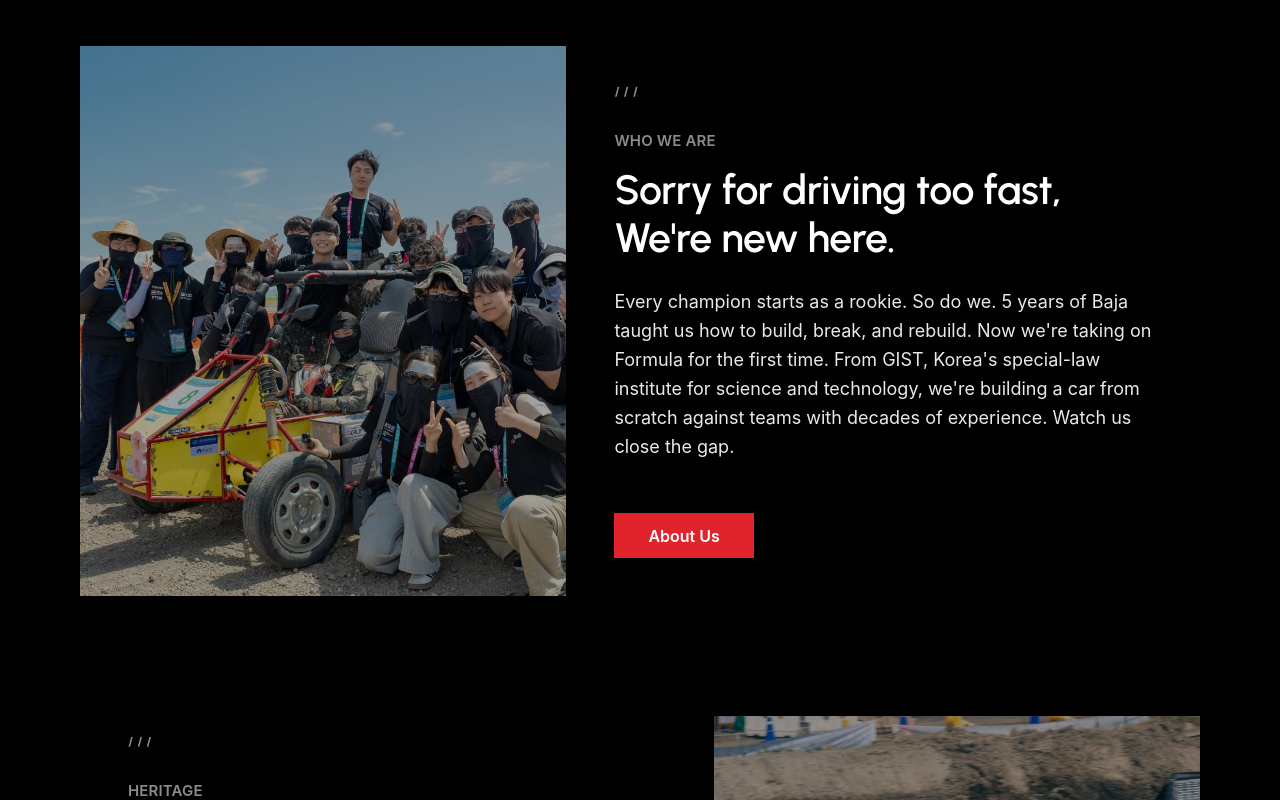
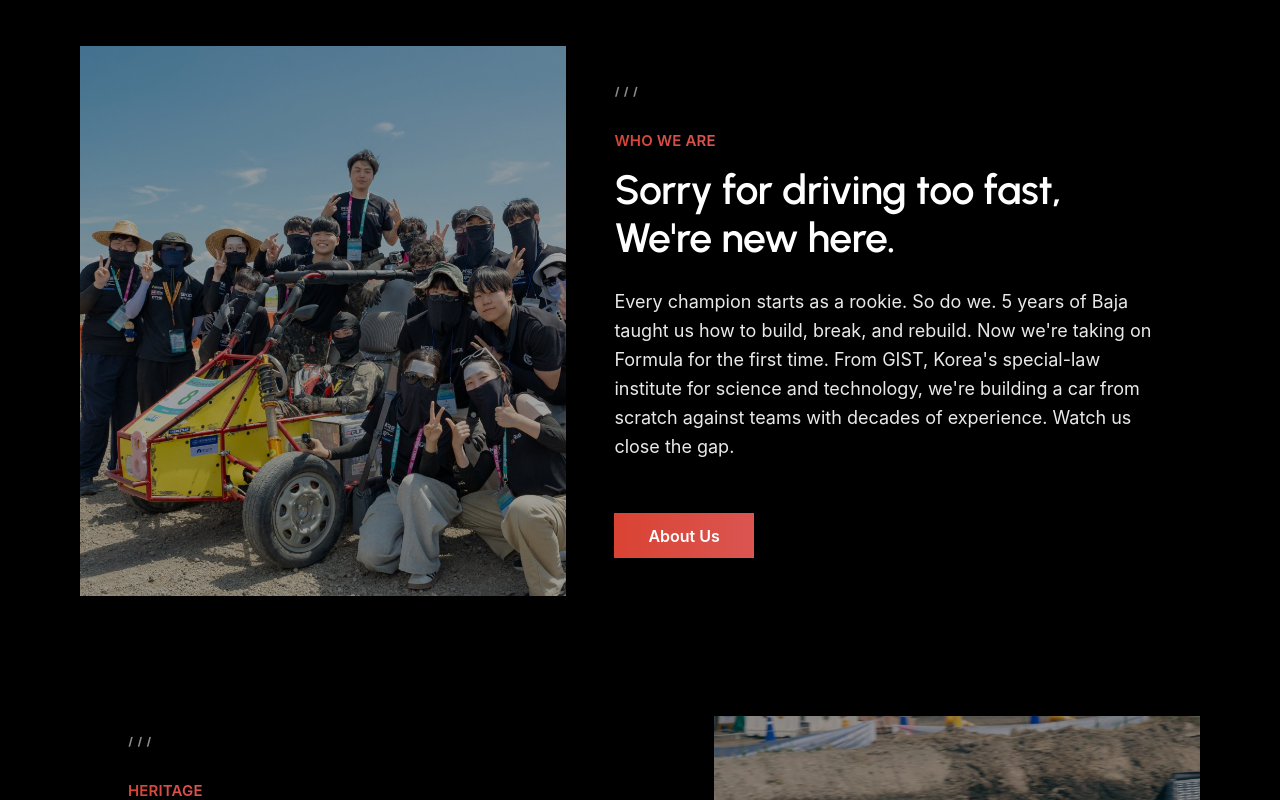
Before and after one commit to g-bunge/gbunge-web, a React (Vite) app: page / in a window 1280 px wide. Shown: the part 1060-1860 px from the top of the page. Built offline with nearby package versions, Linux system fonts and the light colour scheme; no server answers; a web font is replaced by a local one.

Commit message:
style: back to the original colours

```diff
--- a/src/components/ui/Button.jsx
+++ b/src/components/ui/Button.jsx
@@ -9,17 +9,17 @@ const filled =
   'disabled:pointer-events-none disabled:opacity-60'
 
 const variants = {
-  primary: `${filled} bg-brand text-fg before:bg-brand-gradient-hover`,
-  light: `${filled} border border-white/30 text-fg before:bg-brand hover:border-brand`,
+  primary: `${filled} bg-brand-gradient text-fg before:bg-brand-gradient-hover`,
+  light: `${filled} bg-fg text-fg-on-light before:bg-brand-gradient hover:text-fg`,
   /* text link: brand colour, underline, ↗ arrow (pass the icon as a child) */
   link:
-    'group/link inline-flex items-center justify-center gap-1.5 whitespace-nowrap text-15 font-semibold text-fg underline decoration-brand decoration-2 underline-offset-6 ' +
+    'group/link inline-flex items-center justify-center gap-1.5 whitespace-nowrap text-15 font-semibold text-brand-end underline decoration-1 underline-offset-5 ' +
     '[&>svg]:size-4 [&>svg]:transition-transform [&>svg]:duration-300 [&>svg]:ease-out hover:[&>svg]:translate-x-0.5 hover:[&>svg]:-translate-y-0.5',
 }
 
 /**
  * Brand button. Renders an <a> when `href` is given, otherwise a <button>.
- * variant: 'primary' (solid brand red) | 'light' (thin outline, fills red on hover) | 'link'
+ * variant: 'primary' (brand gradient) | 'light' (white, fills with the gradient on hover) | 'link'
  */
 export default function Button({ variant = 'primary', href, className = '', children, ...rest }) {
   const cls = cx(variants[variant], className)
--- a/src/styles/index.css
+++ b/src/styles/index.css
@@ -18,11 +18,6 @@
     font-family: var(--font-sans);
     -webkit-font-smoothing: antialiased;
     overflow-x: hidden;
-  }
-
-  ::selection {
-    background: var(--color-brand);
-    color: var(--color-fg);
   }
 
   /* preflight makes every svg a block; the design expects inline icons unless a class says otherwise */
@@ -49,13 +44,15 @@
 /* ---------- shared text styles (components layer, so utilities can override them) ---------- */
 
 @layer components {
-  /* small label above a title */
+  /* small gradient label above a title */
   .t-eyebrow {
     width: fit-content;
     font-size: var(--text-eyebrow);
     font-weight: 600;
     letter-spacing: var(--tracking-snug);
-    color: var(--color-fg-muted);
+    background: linear-gradient(90deg, var(--color-brand), var(--color-brand-end));
+    background-clip: text;
+    color: transparent;
   }
 
   .t-title {
--- a/src/styles/theme.css
+++ b/src/styles/theme.css
@@ -10,16 +10,16 @@
   --color-*: initial;
 
   /* brand (orange-red); gradients are in index.css as `bg-brand-gradient` etc. */
-  --color-brand: #e1232b;
-  --color-brand-end: #f0393f;
-  --color-brand-hover: #ee2f37;
-  --color-brand-hover-end: #ff4d52;
+  --color-brand: #d94333;
+  --color-brand-end: #db5551;
+  --color-brand-hover: #e5503f;
+  --color-brand-hover-end: #e76a64;
 
   /* surfaces, darkest to lightest */
   --color-bg: #000000;
-  --color-raised: #0b0b0b;
-  --color-surface: #161616;
-  --color-surface-hover: #1f1f1f;
+  --color-raised: #131313;
+  --color-surface: #232323;
+  --color-surface-hover: #2a2a2a;
 
   /* text */
   --color-fg: #ffffff;
```
Also changed, not shown: 1 other file (tests, documents, lock files or other folders).
